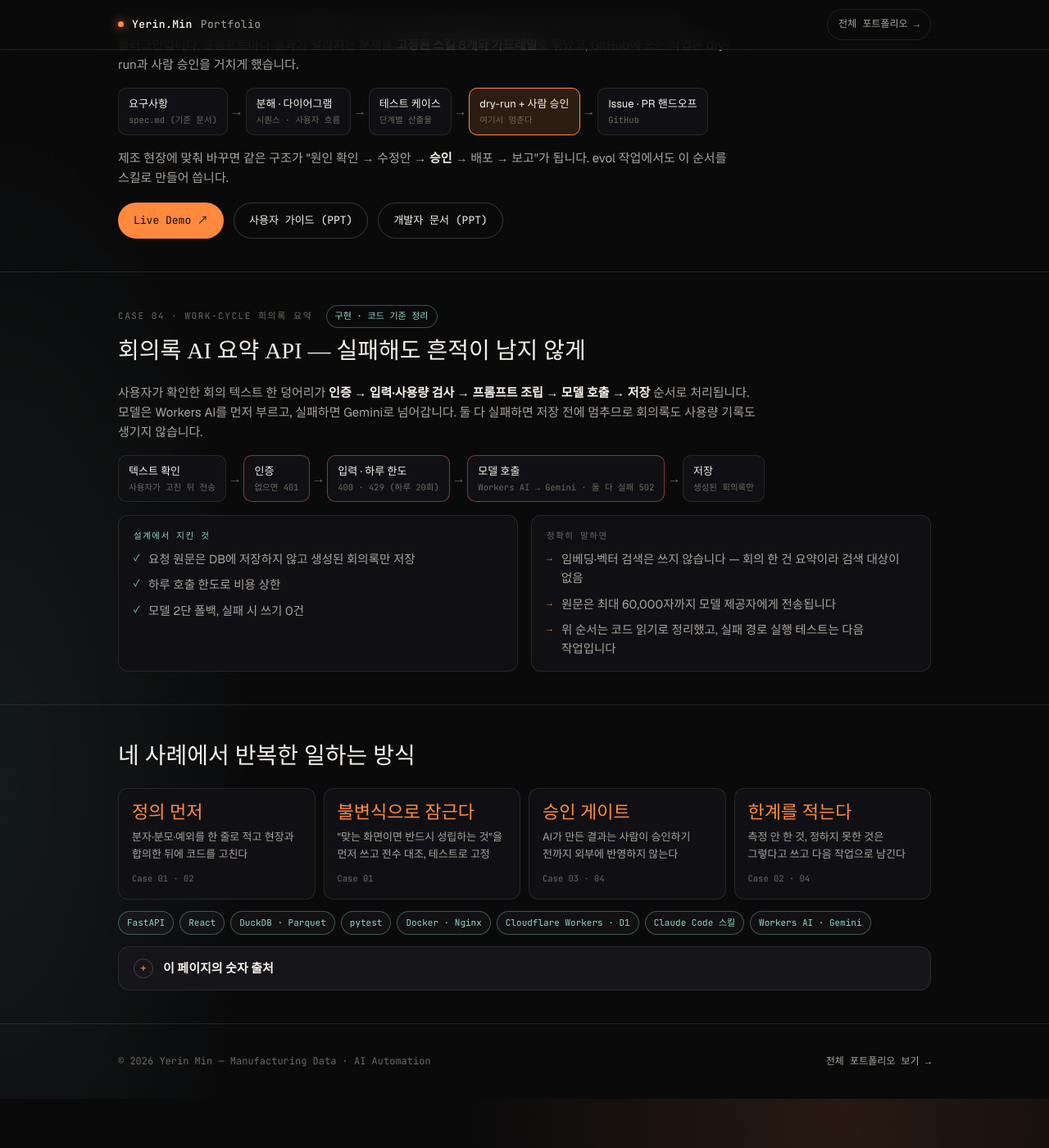
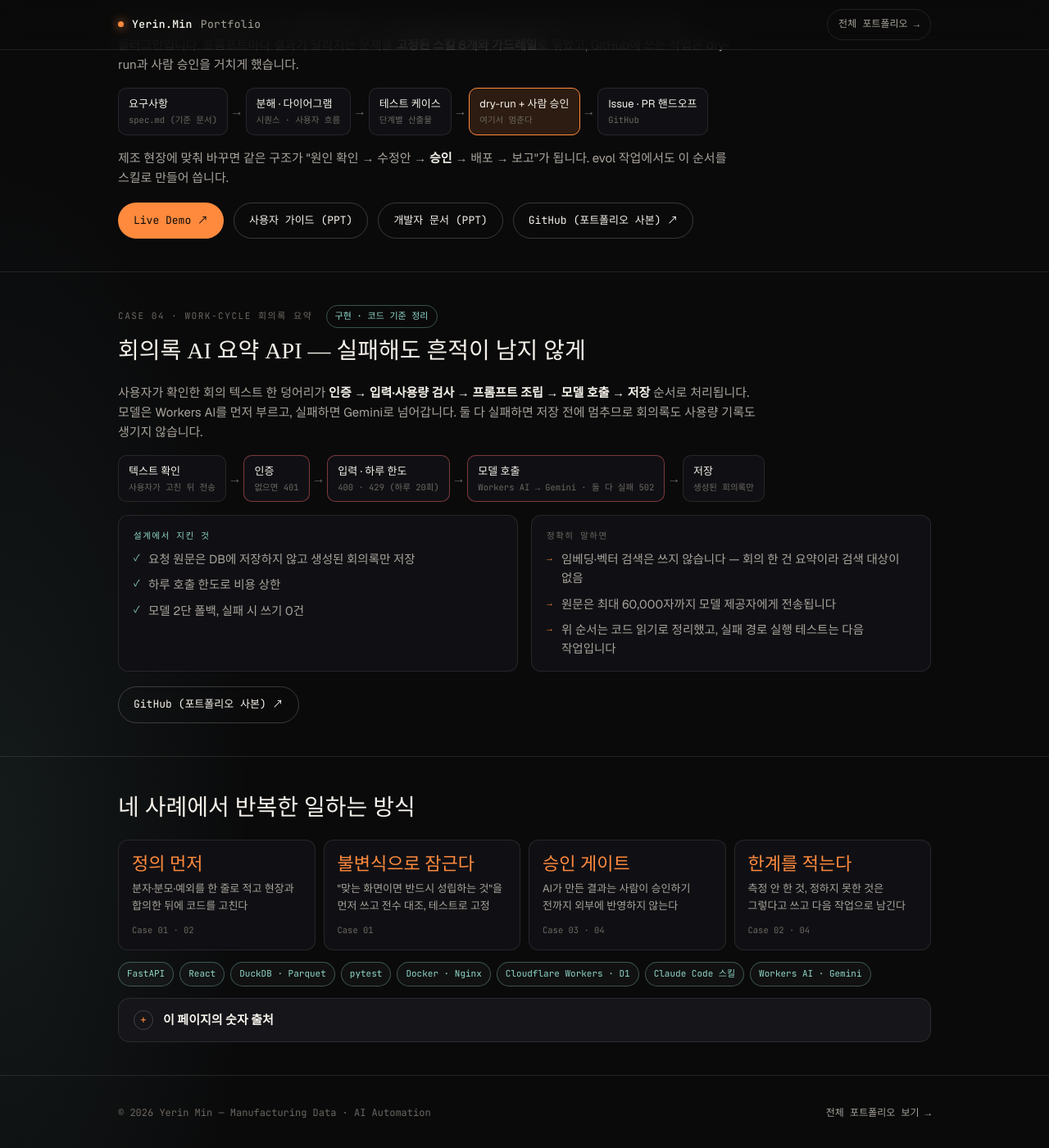
Before and after one commit to feed-mina/feed-mina.github.io, a Jekyll site: the page manufacturing-ai/index.html, which Jekyll copies as it is, in a window 1280 px wide and 1400 px high, scrolled down 2505 px. Shown: the whole window at 82% size. Built offline with Jekyll 4.4.1, drawn with Linux system fonts in a browser that asks for light colours; some web fonts are replaced.

Commit message:
Planning Harness 카드·manufacturing-ai Case 03·04에 공개 사본 GitHub 링크 추가
원본 planning-harness·work-cycle은 비공개라 포트폴리오에서 코드를 볼 길이 없었음. 2026-10-05 공개한 사본
(planning-harness-portfolio · work-cycle-portfolio) 링크를 projects[planning-harness].links와 맞춤 페이지 사례 2개에 추가.
projects 배열 9개 재파싱 확인.

Co-Authored-By: Claude Fable 5.1 <noreply@anthropic.com>
Claude-Session: https://claude.ai/code/session_01VXQYr7i5R1LobXkEf9Ybj3

```diff
--- a/index.html
+++ b/index.html
@@ -1566,7 +1566,8 @@ const projects = [
       { label: "Live Demo", url: "https://harness-meeting-app.kibayerin.workers.dev", primary: true },
       { label: "화면 편집기 (Studio)", url: "https://sdui-template-kit-productization.pages.dev/studio/" },
       { label: "사용자 가이드 (PPT)", url: "assets/docs/planning-harness-user-guide.pptx" },
-      { label: "개발자 문서 (PPT)", url: "assets/docs/planning-harness-developer-guide.pptx" }
+      { label: "개발자 문서 (PPT)", url: "assets/docs/planning-harness-developer-guide.pptx" },
+      { label: "GitHub (포트폴리오 사본)", url: "https://github.com/feed-mina/planning-harness-portfolio" }
     ]
   },
   {
--- a/manufacturing-ai/index.html
+++ b/manufacturing-ai/index.html
@@ -219,6 +219,7 @@
       <a class="btn primary" href="https://harness-meeting-app.kibayerin.workers.dev" target="_blank" rel="noopener">Live Demo ↗</a>
       <a class="btn" href="../assets/docs/planning-harness-user-guide.pptx">사용자 가이드 (PPT)</a>
       <a class="btn" href="../assets/docs/planning-harness-developer-guide.pptx">개발자 문서 (PPT)</a>
+      <a class="btn" href="https://github.com/feed-mina/planning-harness-portfolio" target="_blank" rel="noopener">GitHub (포트폴리오 사본) ↗</a>
     </div>
   </div></section>
 
@@ -237,6 +238,9 @@
     <div class="two">
       <div class="box ok"><div class="k">설계에서 지킨 것</div><ul class="list check"><li>요청 원문은 DB에 저장하지 않고 생성된 회의록만 저장</li><li>하루 호출 한도로 비용 상한</li><li>모델 2단 폴백, 실패 시 쓰기 0건</li></ul></div>
       <div class="box"><div class="k">정확히 말하면</div><ul class="list"><li>임베딩·벡터 검색은 쓰지 않습니다 — 회의 한 건 요약이라 검색 대상이 없음</li><li>원문은 최대 60,000자까지 모델 제공자에게 전송됩니다</li><li>위 순서는 코드 읽기로 정리했고, 실패 경로 실행 테스트는 다음 작업입니다</li></ul></div>
+    </div>
+  <div class="actions">
+      <a class="btn" href="https://github.com/feed-mina/work-cycle-portfolio" target="_blank" rel="noopener">GitHub (포트폴리오 사본) ↗</a>
     </div>
   </div></section>
 
```
